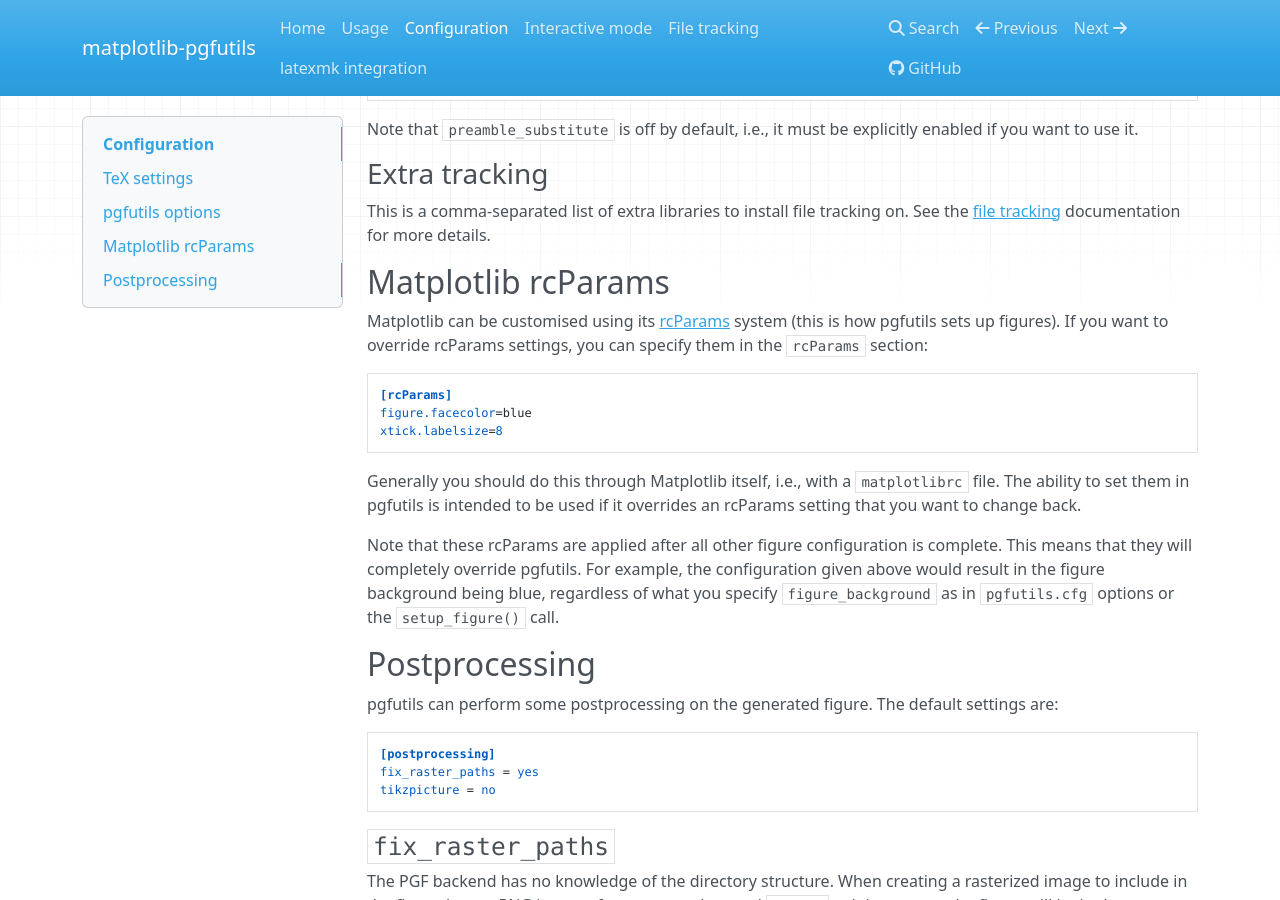
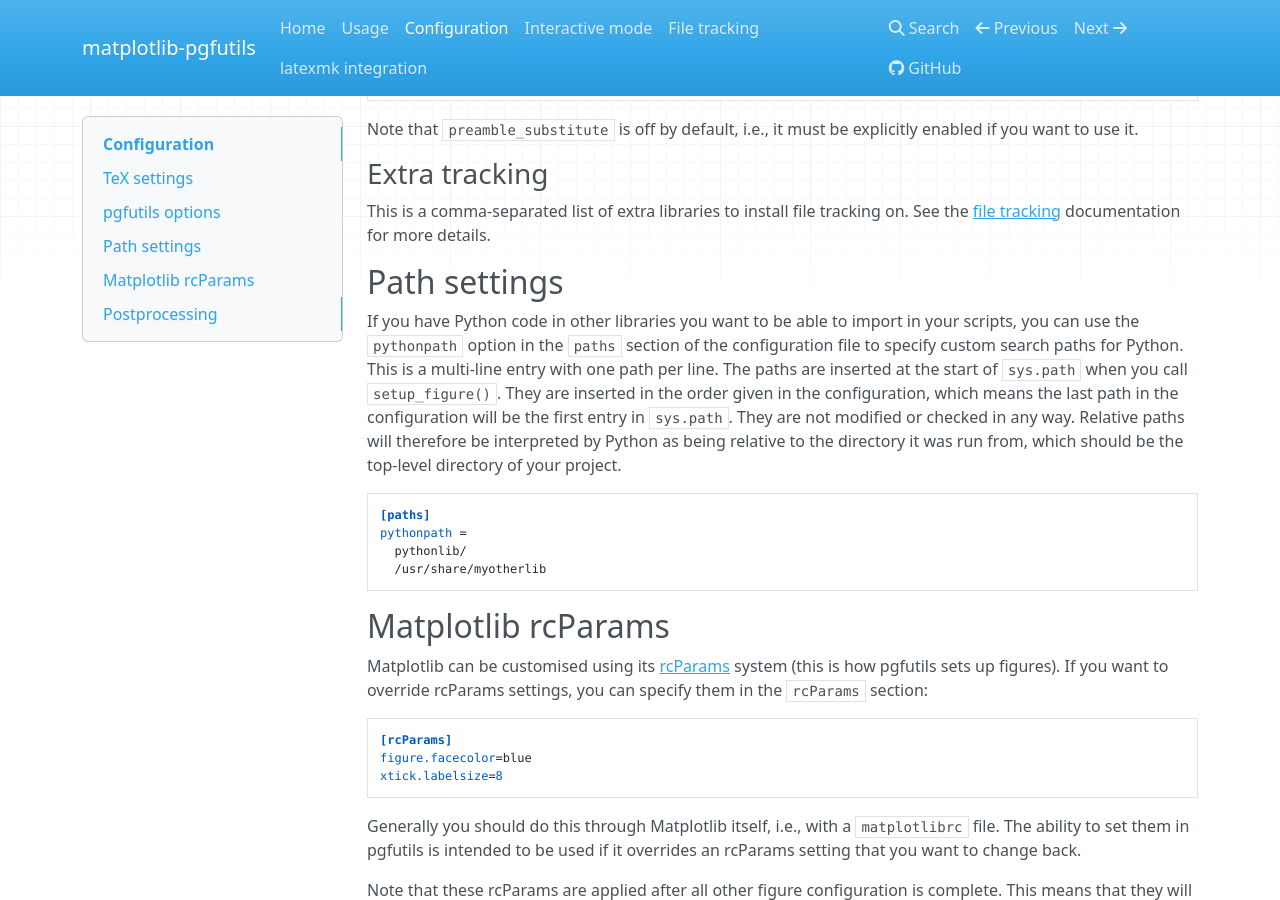
Before and after one commit to bcbnz/matplotlib-pgfutils, an MkDocs documentation site: the page built from doc/config.md, in a window 1280 px wide and 900 px high, scrolled down 3338 px. Built offline with MkDocs 1.6.1, drawn with Linux system fonts in a browser that asks for light colours; nearby versions of some CDN libraries.

Commit message:
Add option to customise sys.path.
This adds a [paths] section to the config with a pythonpath setting.
This takes a multiline value with one path per line. These paths are
added to sys.path when setup_figure() is called.

````diff
--- a/doc/config.md
+++ b/doc/config.md
@@ -203,6 +203,28 @@ This is a comma-separated list of extra libraries to install file tracking on.
 See the [file tracking](file_tracking.md) documentation for more details.
 
 
+Path settings
+-------------
+
+If you have Python code in other libraries you want to be able to import in
+your scripts, you can use the `pythonpath` option in the `paths` section of the
+configuration file to specify custom search paths for Python. This is a
+multi-line entry with one path per line.  The paths are inserted at the start
+of `sys.path` when you call `setup_figure()`. They are inserted in the order
+given in the configuration, which means the last path in the configuration will
+be the first entry in `sys.path`. They are not modified or checked in any way.
+Relative paths will therefore be interpreted by Python as being relative to the
+directory it was run from, which should be the top-level directory of your
+project.
+
+```INI
+[paths]
+pythonpath =
+  pythonlib/
+  /usr/share/myotherlib
+```
+
+
 Matplotlib rcParams
 -------------------
 
````
Also changed, not shown: pgfutils.py (+40 -30 lines), 5 other files.
